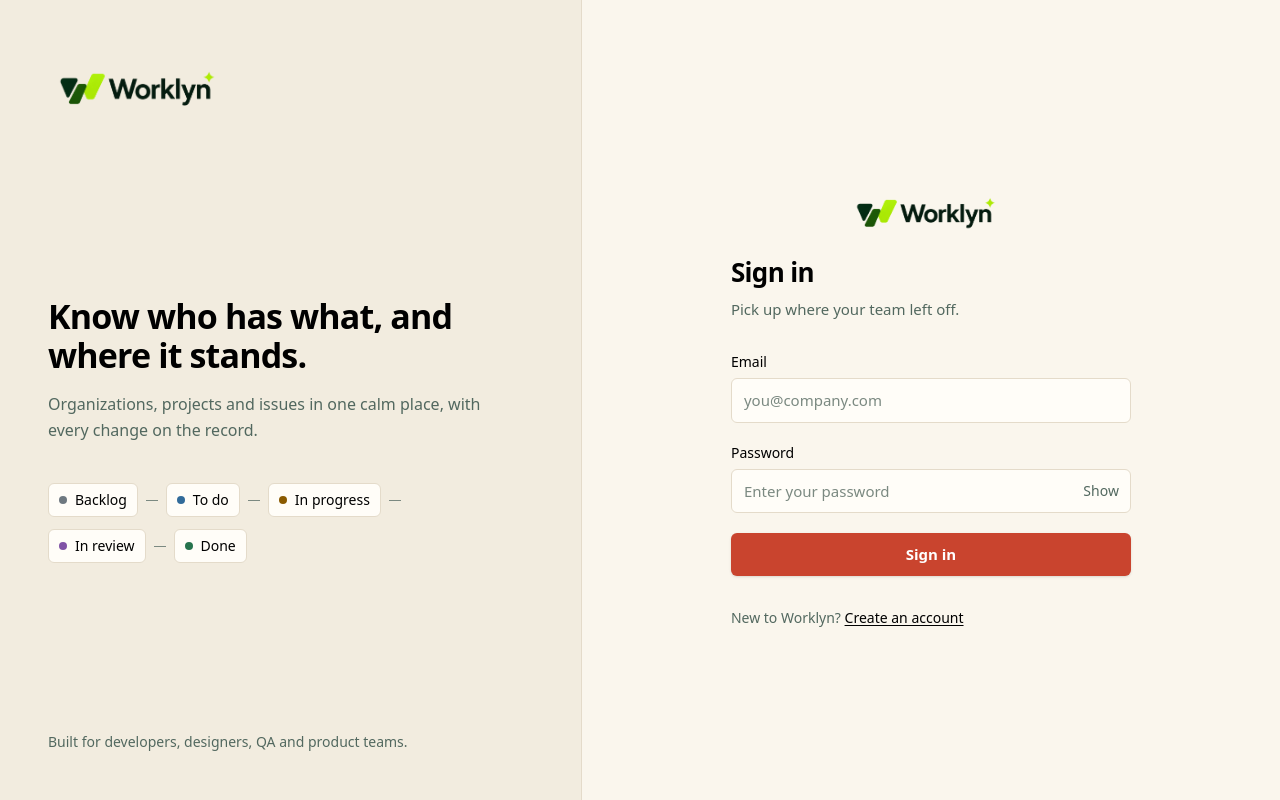
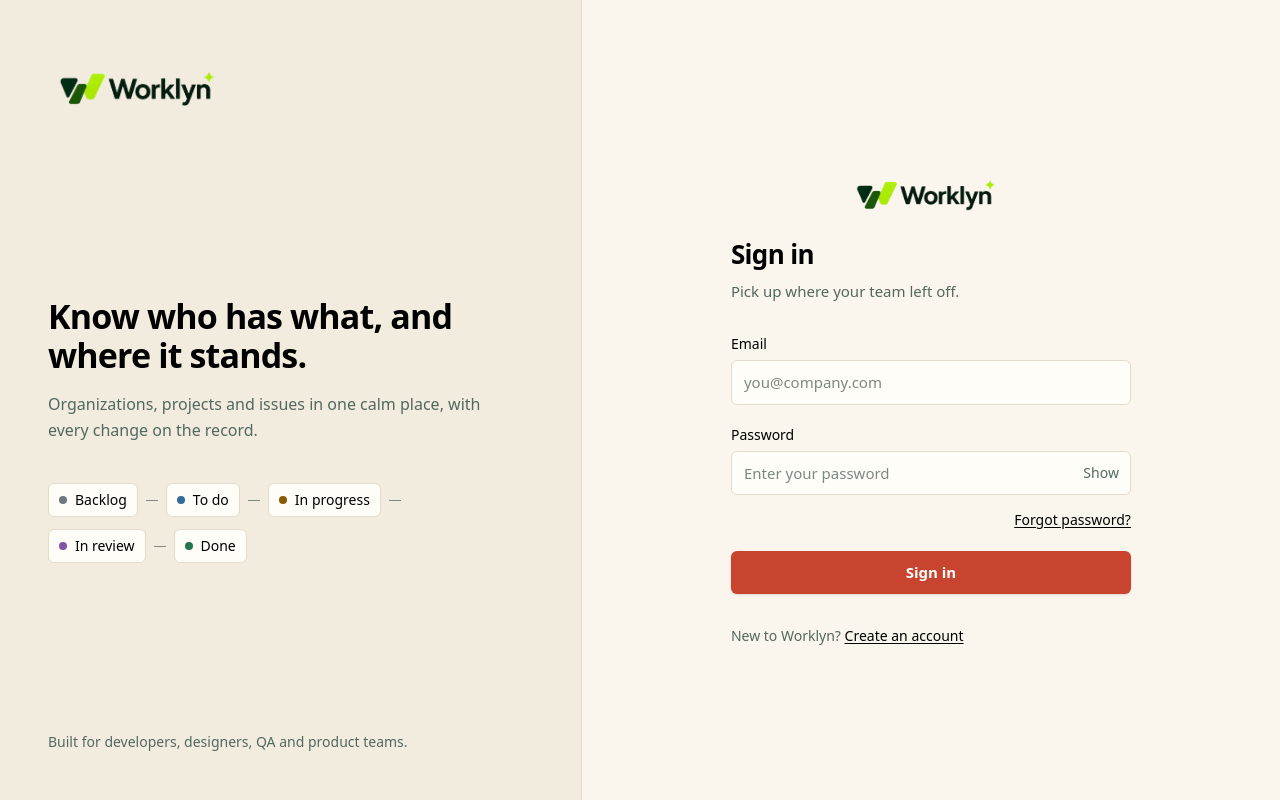
Before and after one commit to Rajesh-sahu762/worklyn, a React (Vite) app in the folder client/: page /login in a window 1280 px wide. Built offline with nearby package versions, Linux system fonts and the light colour scheme; no server answers.

Commit message:
Add forgot password link to sign in

```diff
--- a/client/src/pages/LoginPage.jsx
+++ b/client/src/pages/LoginPage.jsx
@@ -243,6 +243,8 @@ export default function LoginPage() {
               </div>
             </Field>
 
+            <div className="-mt-2 text-right"><Link to="/forgot-password" className="text-sm font-medium text-accent-support underline underline-offset-2 hover:text-ink">Forgot password?</Link></div>
+
             <button
               type="submit"
               disabled={pending}
```
